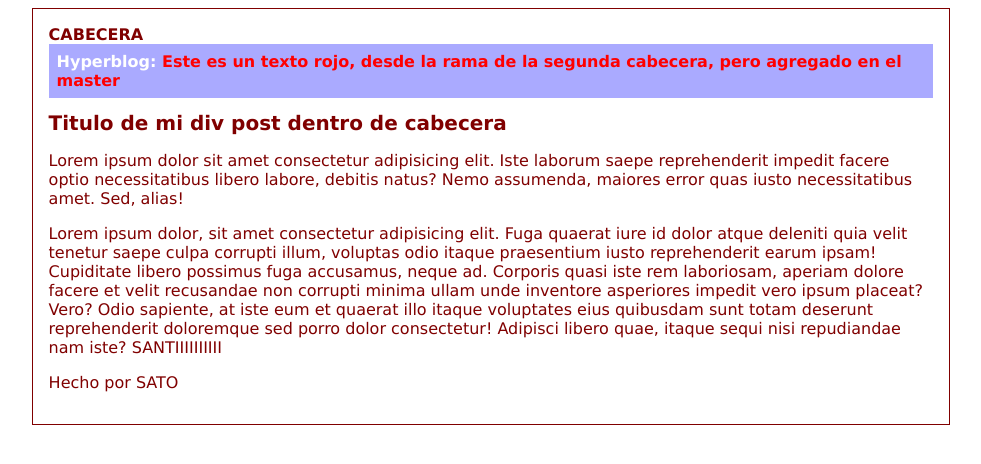
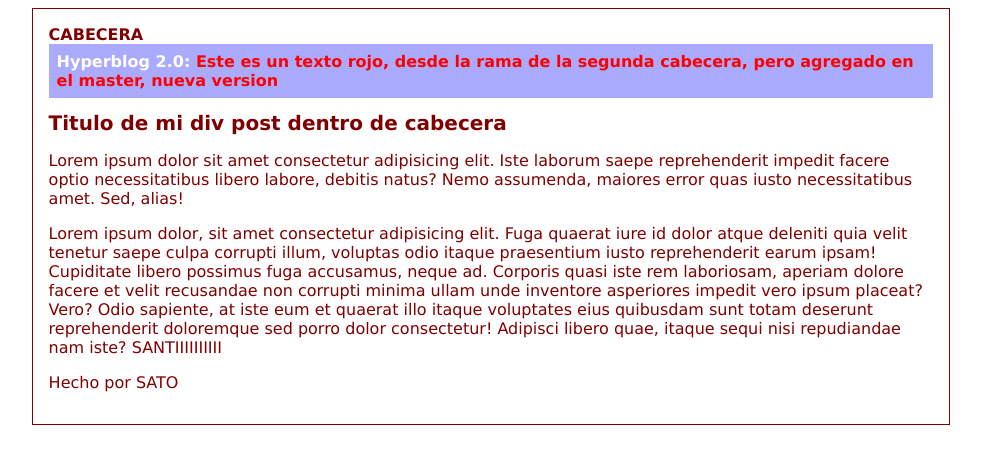
Before and after one commit to satodamian/Curso-de-GiT, a plain HTML site: page proyecto/index.html in a window 1280 px wide. Shown: the whole page, without its empty margins (149-1130 px from the left). Drawn offline with Linux system fonts and the light colour scheme.

Commit message:
Nueva version 2.0

```diff
--- a/proyecto/index.html
+++ b/proyecto/index.html
@@ -13,7 +13,7 @@
             CABECERA
         </div>
         <div id="segunda_cabecera">
-            Hyperblog: <span style="color: red">Este es un texto rojo, desde la rama de la segunda cabecera, pero agregado en el master</span>
+            Hyperblog 2.0: <span style="color: red">Este es un texto rojo, desde la rama de la segunda cabecera, pero agregado en el master, nueva version</span>
         </div>
        <div id="post">
            <h1>Titulo de mi div post dentro de cabecera</h1>
```
